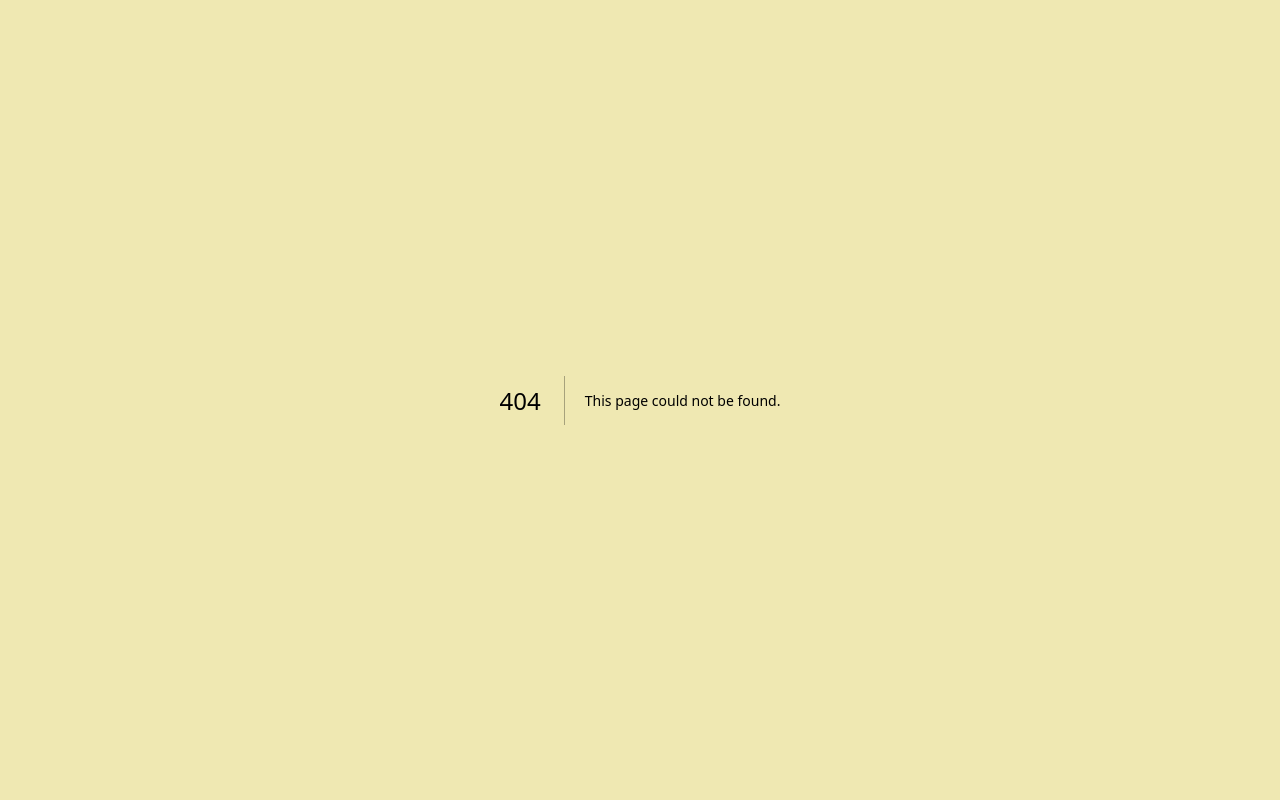
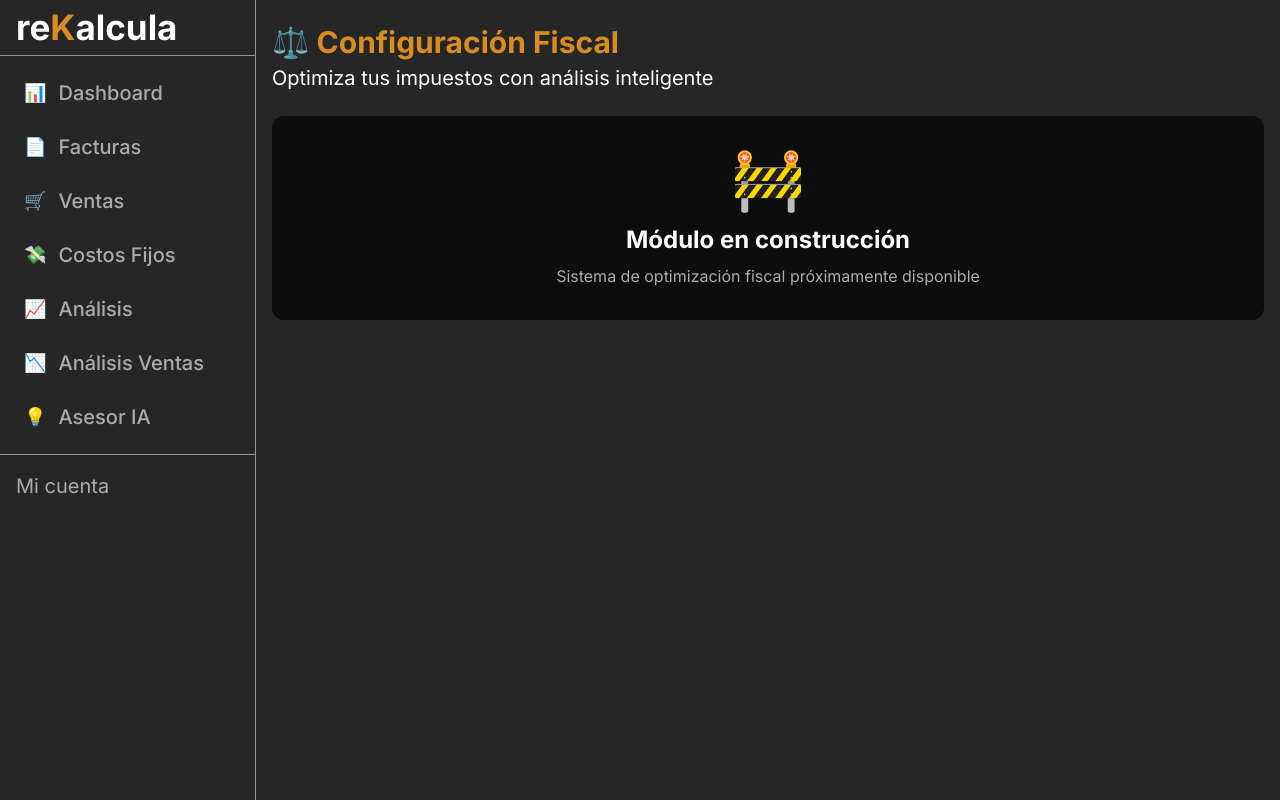
Before and after one commit to rekalcula/rekalcula, a Next.js app: page /dashboard/fiscal in a window 1280 px wide. Before the commit this address had no page. Built offline with nearby package versions, Linux system fonts and the light colour scheme.

Commit message:
feat: crear página base de configuración fiscal

```diff
--- /dev/null
+++ b/app/dashboard/fiscal/page.tsx
@@ -0,0 +1,29 @@
+'use client'
+
+import { useState, useEffect } from 'react'
+import Link from 'next/link'
+
+export default function FiscalPage() {
+  return (
+    <div className="max-w-7xl mx-auto px-4 py-6 bg-[#262626] min-h-screen">
+      <div className="mb-6">
+        <h1 className="text-3xl font-bold text-[#d98c21]">
+          ⚖️ Configuración Fiscal
+        </h1>
+        <p className="text-xl text-[#FFFCFF] mt-1">
+          Optimiza tus impuestos con análisis inteligente
+        </p>
+      </div>
+
+      <div className="bg-[#0d0d0d] rounded-xl p-8 text-center">
+        <div className="text-6xl mb-4">🚧</div>
+        <h2 className="text-2xl font-bold text-[#FFFCFF] mb-2">
+          Módulo en construcción
+        </h2>
+        <p className="text-[#ACACAC]">
+          Sistema de optimización fiscal próximamente disponible
+        </p>
+      </div>
+    </div>
+  )
+}
```
